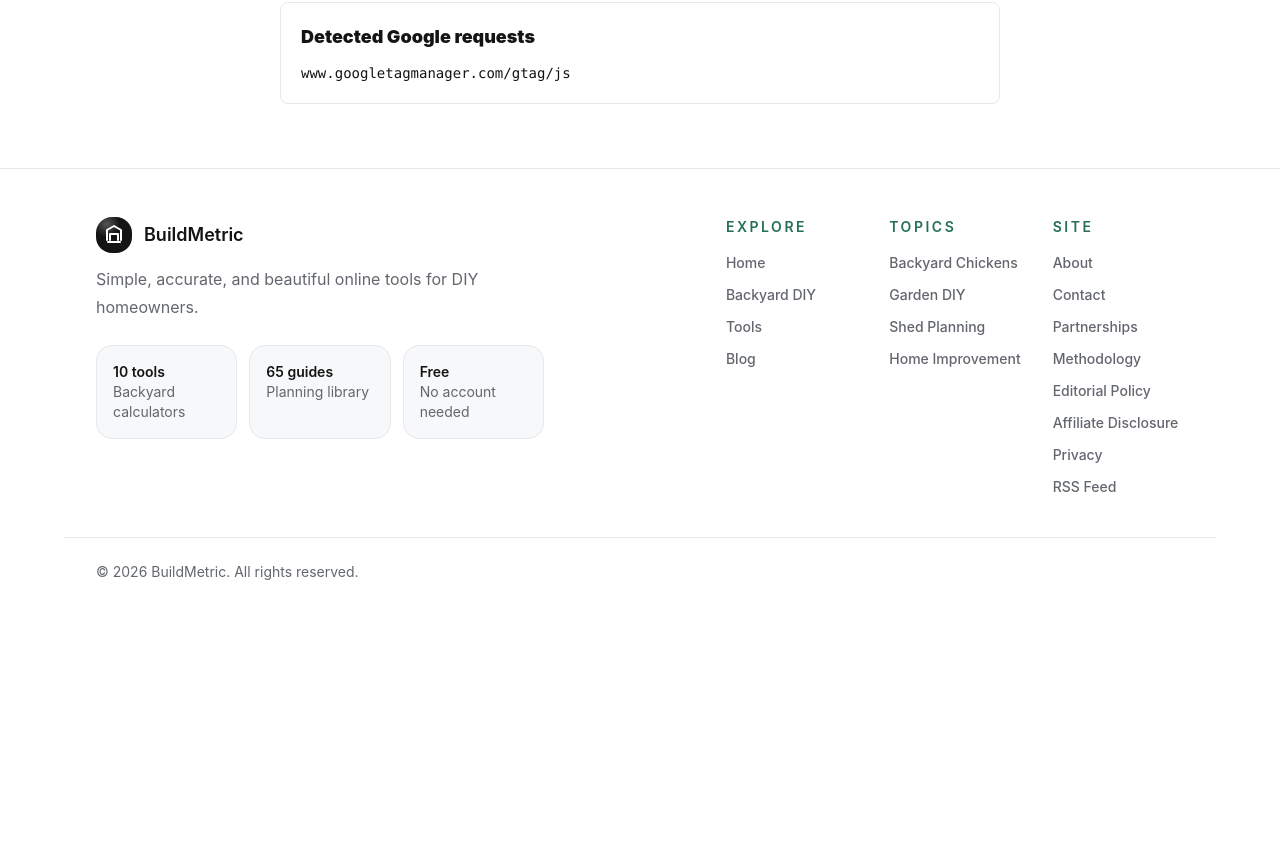
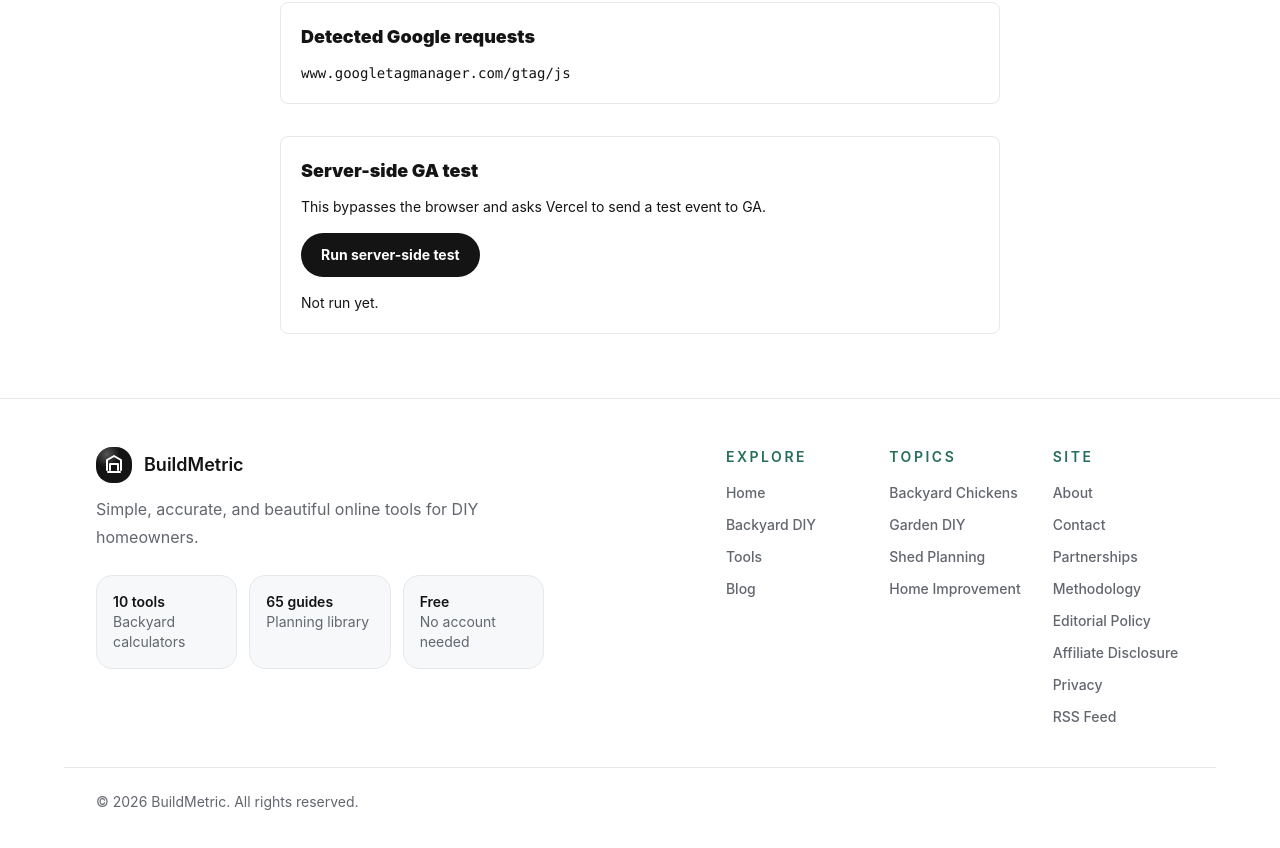
Before and after one commit to bcd736710-sketch/buildmetric, a Next.js app: page /analytics-check in a window 1280 px wide. Shown: the part 835-1683 px from the top of the page. Before the commit the page ends 1465 px from the top, so only its background shows below. Built offline with nearby package versions, Linux system fonts and the light colour scheme; no server answers.

Commit message:
Add server-side GA diagnostics

```diff
--- /dev/null
+++ b/app/api/analytics-test/route.ts
@@ -0,0 +1,58 @@
+import { NextResponse } from "next/server";
+import { siteConfig } from "@/lib/site";
+
+type AnalyticsTestResponse = {
+  ok: boolean;
+  status: "sent" | "setup_required" | "failed";
+  message: string;
+  statusCode?: number;
+};
+
+export async function POST() {
+  const apiSecret = process.env.GA_MEASUREMENT_PROTOCOL_SECRET;
+
+  if (!apiSecret) {
+    return NextResponse.json<AnalyticsTestResponse>({
+      ok: false,
+      status: "setup_required",
+      message:
+        "Set GA_MEASUREMENT_PROTOCOL_SECRET in Vercel to enable the server-side GA test.",
+    });
+  }
+
+  const endpoint = new URL("https://www.google-analytics.com/mp/collect");
+  endpoint.searchParams.set("measurement_id", siteConfig.googleAnalyticsId);
+  endpoint.searchParams.set("api_secret", apiSecret);
+
+  const response = await fetch(endpoint, {
+    method: "POST",
+    body: JSON.stringify({
+      client_id: crypto.randomUUID(),
+      events: [
+        {
+          name: "server_analytics_check",
+          params: {
+            source: "buildmetric_analytics_check",
+          },
+        },
+      ],
+    }),
+  });
+
+  if (!response.ok) {
+    return NextResponse.json<AnalyticsTestResponse>({
+      ok: false,
+      status: "failed",
+      message: "Google Analytics rejected the server-side test request.",
+      statusCode: response.status,
+    });
+  }
+
+  return NextResponse.json<AnalyticsTestResponse>({
+    ok: true,
+    status: "sent",
+    message:
+      "Server-side test event sent. Check GA Realtime or DebugView for server_analytics_check.",
+    statusCode: response.status,
+  });
+}
--- a/components/analytics-checker.tsx
+++ b/components/analytics-checker.tsx
@@ -11,6 +11,12 @@ type CheckState = {
   analyticsCheckQueued: boolean;
   collectRequestSent: boolean;
   googleRequests: string[];
+};
+
+type ServerTestState = {
+  loading: boolean;
+  message: string;
+  ok: boolean | null;
 };
 
 const initialState: CheckState = {
@@ -46,6 +52,11 @@ function getGtagValue(entry: unknown, index: number) {
 
 export function AnalyticsChecker() {
   const [state, setState] = useState<CheckState>(initialState);
+  const [serverTest, setServerTest] = useState<ServerTestState>({
+    loading: false,
+    message: "Not run yet.",
+    ok: null,
+  });
 
   useEffect(() => {
     if (typeof window.gtag === "function") {
@@ -145,6 +156,36 @@ export function AnalyticsChecker() {
     ["GA collect request sent", state.collectRequestSent],
   ];
 
+  async function runServerTest() {
+    setServerTest({
+      loading: true,
+      message: "Sending server-side test event...",
+      ok: null,
+    });
+
+    try {
+      const response = await fetch("/api/analytics-test", {
+        method: "POST",
+      });
+      const result = (await response.json()) as {
+        ok?: boolean;
+        message?: string;
+      };
+
+      setServerTest({
+        loading: false,
+        message: result.message ?? "Server-side test finished.",
+        ok: Boolean(result.ok),
+      });
+    } catch {
+      setServerTest({
+        loading: false,
+        message: "Server-side test request failed in this browser.",
+        ok: false,
+      });
+    }
+  }
+
   return (
     <div className="mx-auto max-w-3xl px-6 py-16">
       <p className="text-sm font-semibold uppercase text-leaf">
@@ -196,6 +237,31 @@ export function AnalyticsChecker() {
           </p>
         )}
       </div>
+      <div className="mt-8 rounded-lg border border-line bg-white p-5">
+        <h2 className="text-lg font-black text-ink">Server-side GA test</h2>
+        <p className="mt-3 text-sm text-stone">
+          This bypasses the browser and asks Vercel to send a test event to GA.
+        </p>
+        <button
+          className="mt-4 rounded-full bg-ink px-5 py-3 text-sm font-bold text-white disabled:cursor-not-allowed disabled:opacity-60"
+          disabled={serverTest.loading}
+          onClick={runServerTest}
+          type="button"
+        >
+          {serverTest.loading ? "Sending..." : "Run server-side test"}
+        </button>
+        <p
+          className={
+            serverTest.ok === null
+              ? "mt-4 text-sm text-stone"
+              : serverTest.ok
+                ? "mt-4 text-sm font-semibold text-leaf"
+                : "mt-4 text-sm font-semibold text-red-700"
+          }
+        >
+          {serverTest.message}
+        </p>
+      </div>
     </div>
   );
 }
```
